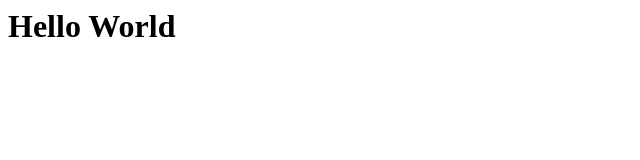
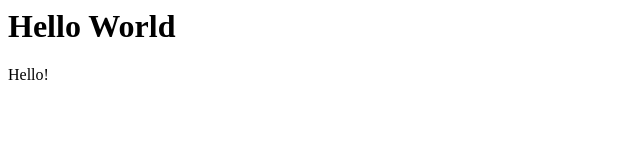
Before and after one commit to johanLib/Nike-Zoom-KD16, a plain HTML site: page index.html in a window 1280 px wide. Shown: the full height of the page, 0-640 px from the left. Drawn offline with Linux system fonts and the light colour scheme.

Commit message:
added Hello! to index
you welcome

```diff
--- a/index.html
+++ b/index.html
@@ -1 +1,2 @@
 <h1>Hello World</h1>
+<p>Hello!</p>
```
